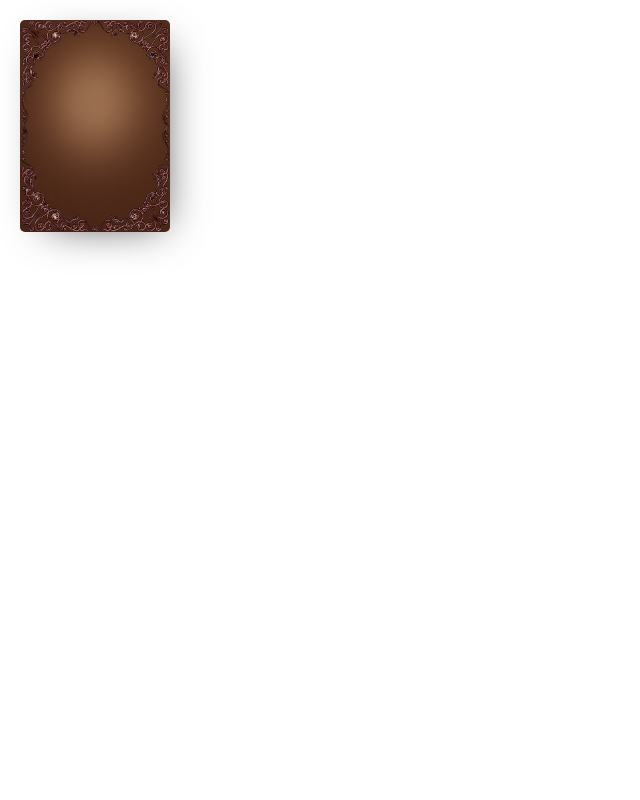
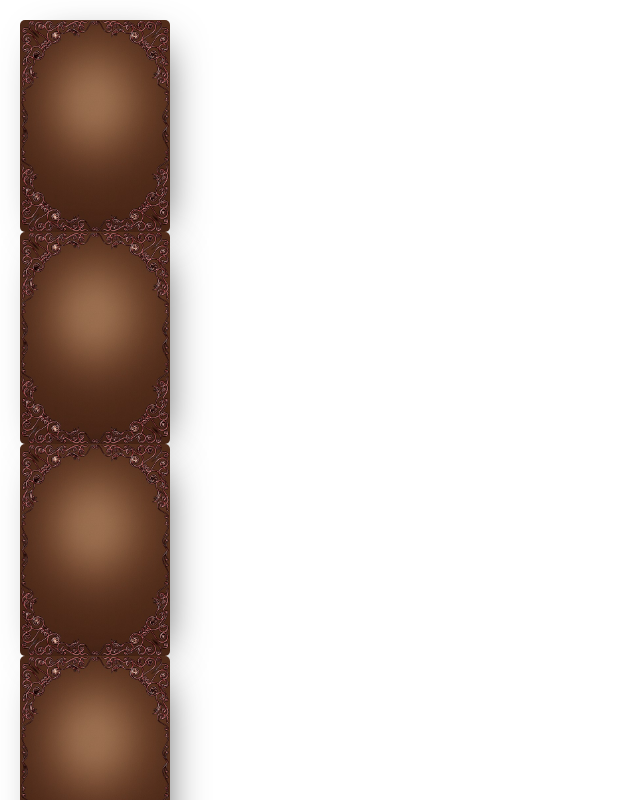
Before and after one commit to JorgeR-Code/memoryGame, an Angular app: page / in a window 1280 px wide. Shown: the top 800 px of the page, without its empty margins (0-640 px from the left). Built offline with nearby package versions, Linux system fonts and the light colour scheme; what primeng would draw is missing.

Commit message:
Multi- cards
Random representation of each card

```diff
--- a/src/app/app.component.html
+++ b/src/app/app.component.html
@@ -1 +1 @@
-<app-cards></app-cards>
+<app-multi-cards></app-multi-cards>
--- a/src/app/cards/cards/cards.component.html
+++ b/src/app/cards/cards/cards.component.html
@@ -1,5 +1,5 @@
 <div class="text-layout">
-  <div class="card" (click)="takeCard()" [@cardFlip]="data.state">
+  <div class="card" (click)="takeCard.emit()" [@cardFlip]="data.state">
     <div class="face back">
         <img src="assets/card-back.jpg" width="150px">
     </div>
--- a/src/app/cards/cards/cards.component.ts
+++ b/src/app/cards/cards/cards.component.ts
@@ -1,6 +1,6 @@
-import { Component, OnInit } from '@angular/core';
+import { Component, EventEmitter, Input, OnInit, Output } from '@angular/core';
+import { CardFormat } from '../interfaces/card.interface';
 import {trigger,state,style,animate,transition} from '@angular/animations';
-import { CardFormat } from '../interfaces/card.interface';
 
 @Component({
   selector: 'app-cards',
@@ -22,21 +22,18 @@ import { CardFormat } from '../interfaces/card.interface';
       ])
     ])
   ]
+
 })
 export class CardsComponent implements OnInit {
 
-  data: CardFormat = {
-    number: 5,
+  @Input() data: CardFormat= {
+    number: 0,
     state: "default"
   };
 
-  takeCard() {
-    if (this.data.state === "default") {
-      this.data.state = "flipped";
-    } else {
-      this.data.state = "default";
-    }
-  }
+
+  @Output() takeCard = new EventEmitter();
+
   constructor() { }
 
   ngOnInit(): void {
--- /dev/null
+++ b/src/app/cards/multi-cards/multi-cards.component.html
@@ -0,0 +1 @@
+<app-cards *ngFor="let card of cards; let i=index" [data]="card" (takeCard)="takeCard(i)"></app-cards>
--- /dev/null
+++ b/src/app/cards/multi-cards/multi-cards.component.ts
@@ -0,0 +1,54 @@
+import { Component, OnInit } from '@angular/core';
+import { CardFormat } from '../interfaces/card.interface';
+
+@Component({
+  selector: 'app-multi-cards',
+  templateUrl: './multi-cards.component.html',
+  styleUrls: ['./multi-cards.component.css']
+})
+export class MultiCardsComponent implements OnInit {
+
+  cardNumbers: number[] = [5,6,7,8,9,10,11,12];
+
+  cards: CardFormat[] = [];
+
+  constructor() {
+
+  }
+
+  ngOnInit(): void {
+
+    this.objectCard();
+  }
+
+  objectCard(){
+    this.cards = [];
+    this.cardNumbers.forEach((numberCard) =>{
+      const coupleCard: CardFormat = {
+        number: numberCard,
+        state: 'default'
+      };
+
+      this.cards.push({...coupleCard});
+      this.cards.push({...coupleCard});
+    });
+
+    this.cards = this.mixCards(this.cards);
+    console.log(this.cards);
+
+  }
+
+  mixCards(arrayCards: any[]): any[] {
+
+    return arrayCards.sort(() => Math.random() - 0.5);
+
+  }
+
+
+  takeCard(index: number){
+
+
+  };
+
+
+}
```
Also changed, not shown: src/app/cards/cards.module.ts (+5 -2 lines), src/app/cards/multi-cards/multi-cards.component.css (added).
